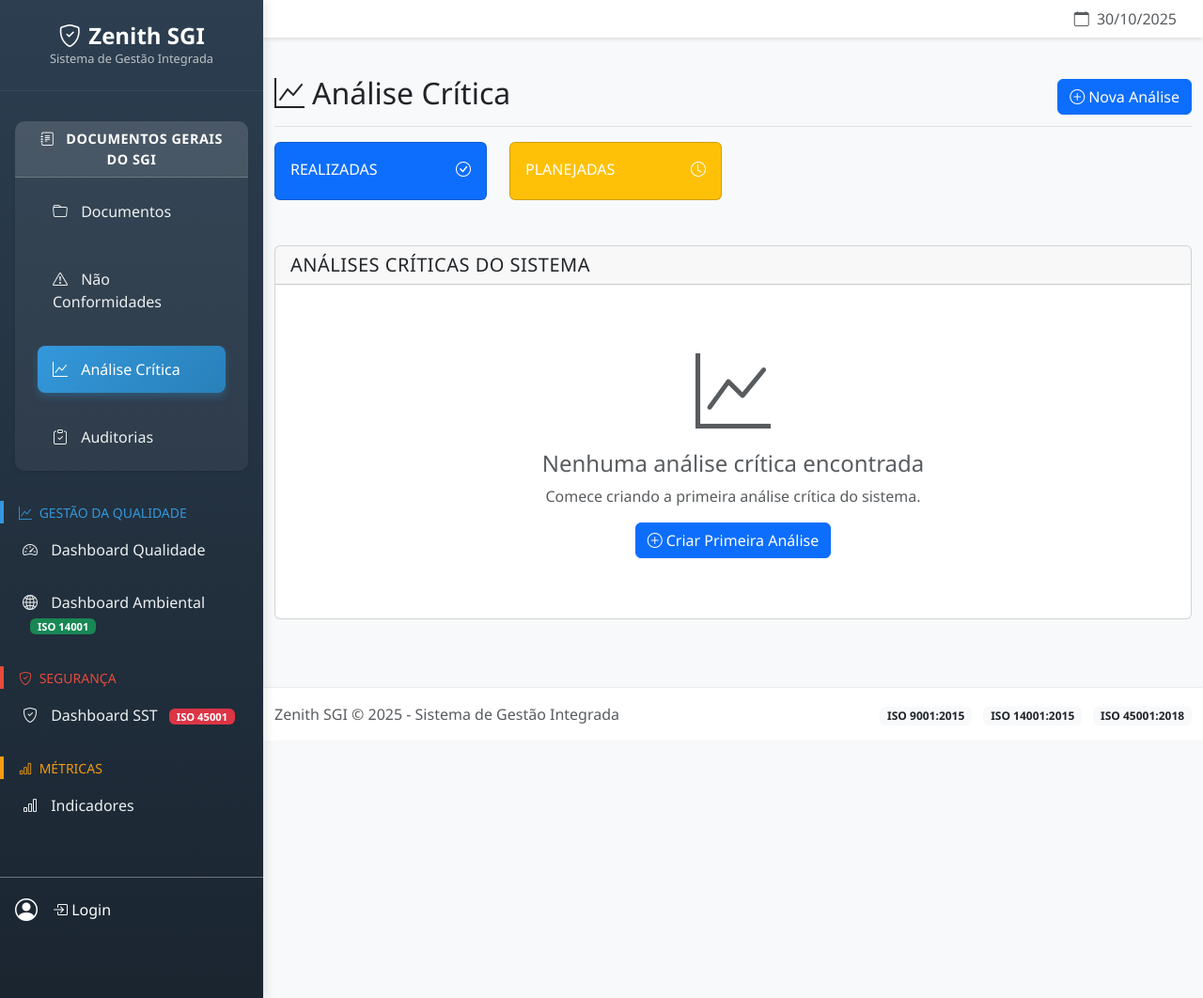
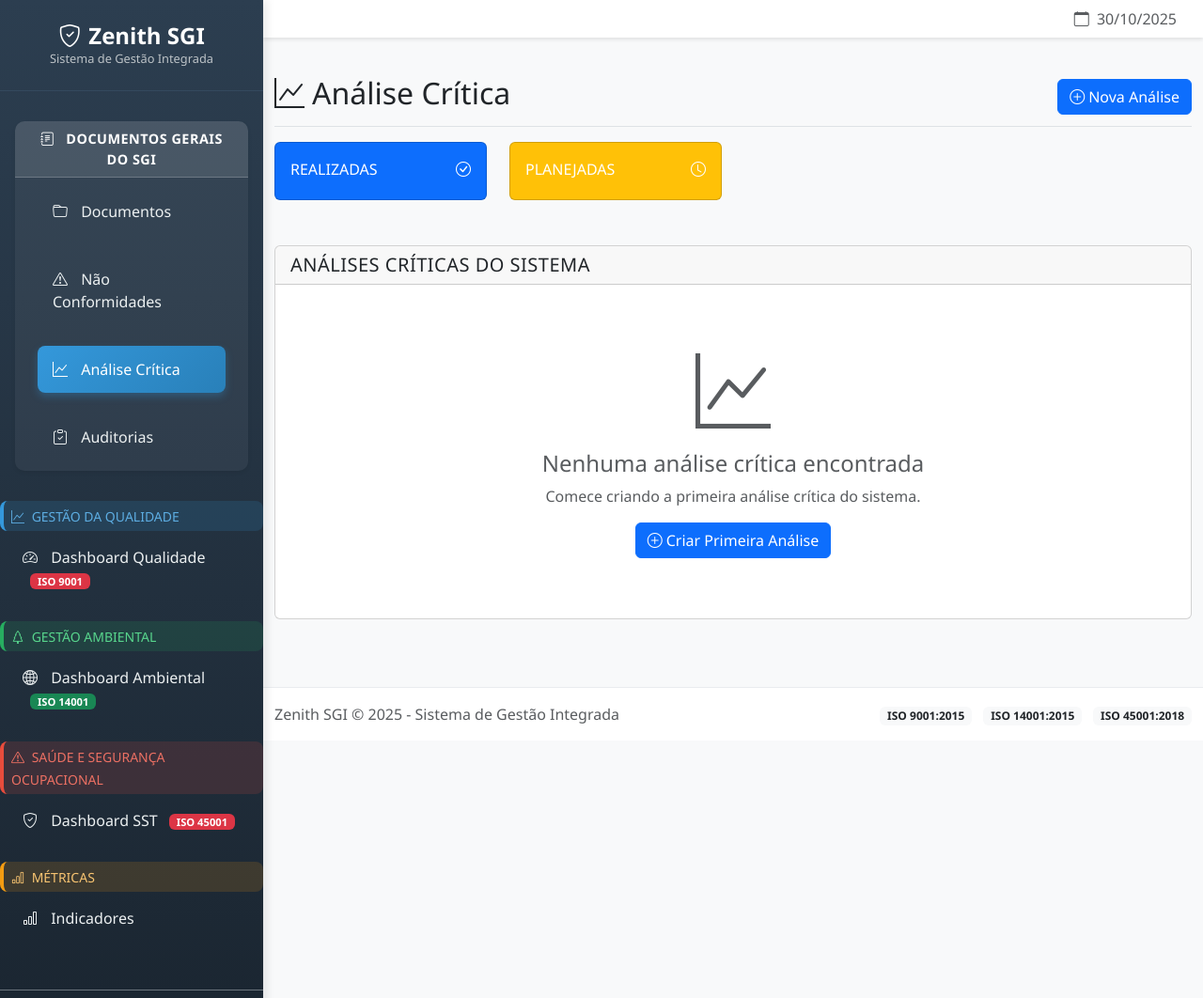
Before and after one commit to ronaldo-silva57/SGI_ERP, a Django app: page /analise-critica/ in a window 1280 px wide. Shown: the whole page at 94% size. Run offline with Django 4.2, Linux system fonts and the light colour scheme; data that the repository does not hold is empty.

Commit message:
alteracao 30 10 2025 2

```diff
--- a/templates/base.html
+++ b/templates/base.html
@@ -203,6 +203,51 @@
             letter-spacing: 0.5px;
             text-transform: uppercase;
         }
+
+    /* ================================
+    Cores SGI com fundos suaves
+    =================================== */
+
+    /* QUALIDADE */
+    .border-left-qualidade {
+        border-left: 4px solid #3498db !important;
+        background: rgba(52, 152, 219, 0.15);
+        border-radius: 8px;
+    }
+    .text-qualidade {
+        color: #5dade2 !important;
+    }
+
+    /* MEIO AMBIENTE */
+    .border-left-meio-ambiente {
+        border-left: 4px solid #27ae60 !important;
+        background: rgba(39, 174, 96, 0.15);
+        border-radius: 8px;
+    }
+    .text-meio-ambiente {
+        color: #58d68d !important;
+    }
+
+    /* SEGURANÇA */
+    .border-left-seguranca {
+        border-left: 4px solid #e74c3c !important;
+        background: rgba(231, 76, 60, 0.15);
+        border-radius: 8px;
+    }
+    .text-seguranca {
+        color: #ec7063 !important;
+    }
+
+    /* MÉTRICAS */
+    .border-left-metricas {
+        border-left: 4px solid #f39c12 !important;
+        background: rgba(243, 156, 18, 0.15);
+        border-radius: 8px;
+    }
+    .text-metricas {
+        color: #f8c471 !important;
+    }
+
     </style>
 </head>
 <body>
@@ -254,8 +299,9 @@
                 </li>
 
                 <!-- Gestão da Qualidade -->
-                <li class="nav-item mt-3 border-left-qualidade">
-                    <small class="text-uppercase text-qualidade px-3">
+
+                <li class="nav-item mt-3 border-left-qualidade px-2 py-1">
+                    <small class="text-uppercase text-qualidade">
                         <i class="bi bi-graph-up me-1"></i> Gestão da Qualidade
                     </small>
                 </li>
@@ -263,9 +309,16 @@
                     <a class="nav-link {% if request.path == '/' %}active{% endif %}" href="{% url 'dashboard' %}">
                         <i class="bi bi-speedometer2"></i>
                         Dashboard Qualidade
+                        <span class="badge bg-danger module-badge">ISO 9001</span>
                     </a>
                 </li>
 
+                <!-- Gestão Ambiental -->
+                <li class="nav-item mt-3 border-left-meio-ambiente px-2 py-1">
+                    <small class="text-uppercase text-meio-ambiente">
+                        <i class="bi bi-tree me-1"></i> Gestão Ambiental
+                    </small>
+                </li>
                 <li class="nav-item">
                     <a class="nav-link {% if 'meio-ambiente' in request.path %}active{% endif %}" href="{% url 'meio_ambiente:dashboard' %}">
                         <i class="bi bi-globe2"></i>
@@ -274,10 +327,10 @@
                     </a>
                 </li>
 
-                <!-- Segurança do Trabalho -->
-                <li class="nav-item mt-3 border-left-seguranca">
-                    <small class="text-uppercase text-seguranca px-3">
-                        <i class="bi bi-shield-check me-1"></i> Segurança
+                <!-- Saúde e Segurança Ocupacional -->
+                <li class="nav-item mt-3 border-left-seguranca px-2 py-1">
+                    <small class="text-uppercase text-seguranca">
+                        <i class="bi bi-exclamation-triangle me-1"></i> Saúde e Segurança Ocupacional
                     </small>
                 </li>
                 <li class="nav-item">
@@ -288,9 +341,9 @@
                     </a>
                 </li>
 
-                <!-- Indicadores -->
-                <li class="nav-item mt-3 border-left-metricas">
-                    <small class="text-uppercase text-metricas px-3">
+                <!-- Métricas / Indicadores -->
+                <li class="nav-item mt-3 border-left-metricas px-2 py-1">
+                    <small class="text-uppercase text-metricas">
                         <i class="bi bi-bar-chart me-1"></i> Métricas
                     </small>
                 </li>
```
